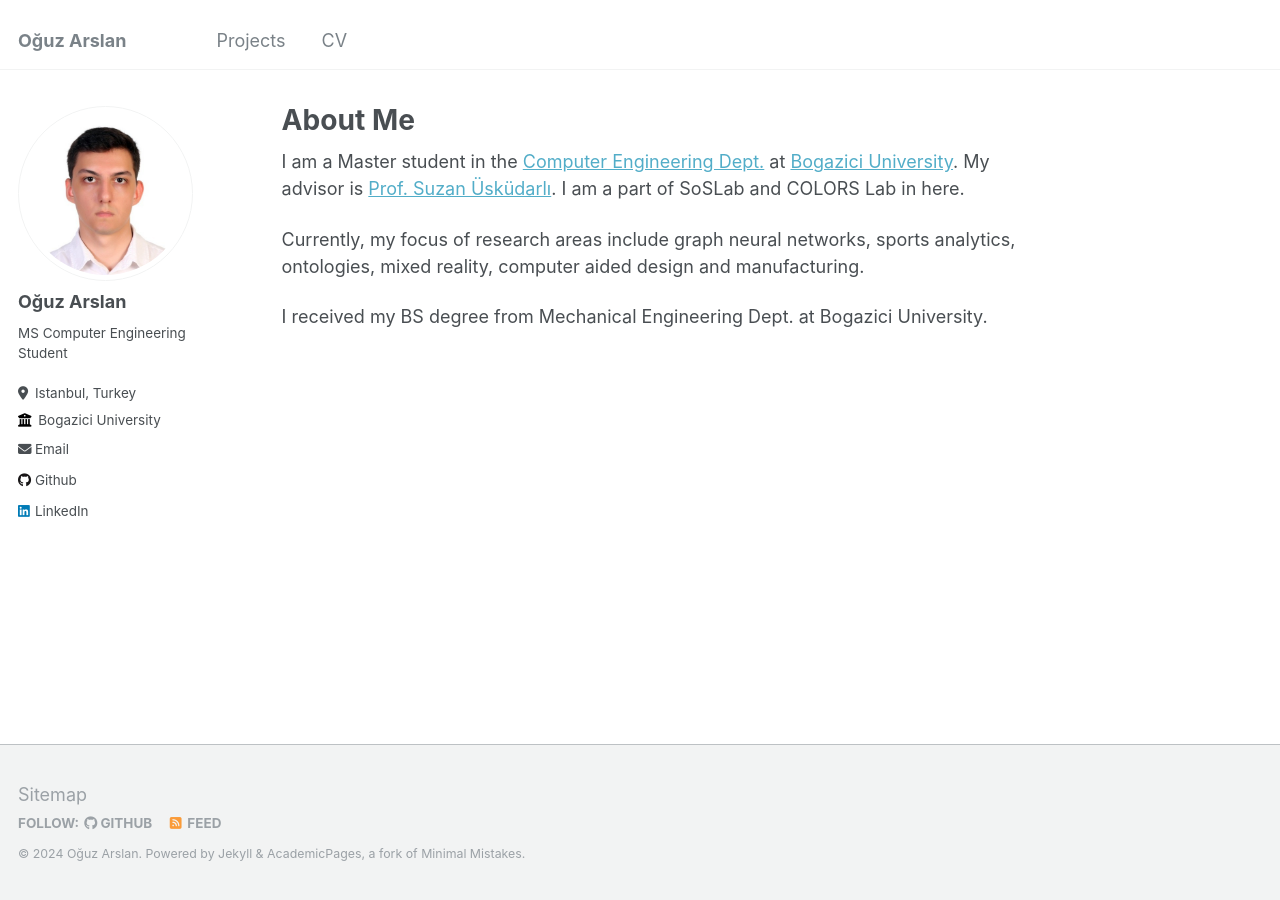
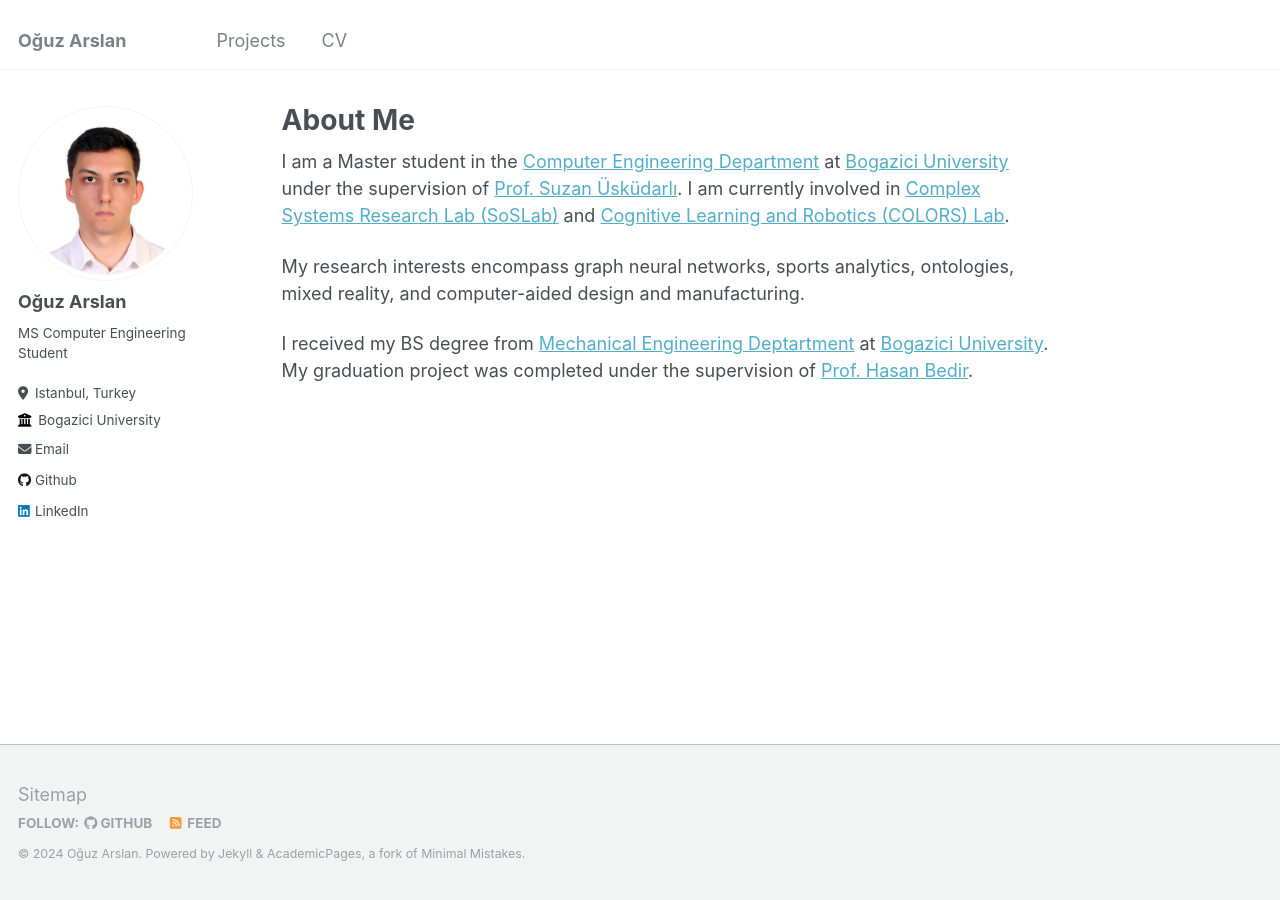
Before and after one commit to Boysle/boysle.github.io, a Jekyll site: the page built from _pages/about.md, in a window 1280 px wide. Built offline with Jekyll 4.4.1, drawn with Linux system fonts in a browser that asks for light colours.

Commit message:
Update about.md

```diff
--- a/_pages/about.md
+++ b/_pages/about.md
@@ -7,8 +7,8 @@ redirect_from:
   - /about.html
 ---
 
-I am a Master student in the [Computer Engineering Dept.](https://www.cmpe.boun.edu.tr/) at [Bogazici University](https://bogazici.edu.tr/en_US). My advisor is [Prof. Suzan Üsküdarlı](https://www.cmpe.boun.edu.tr/tr/people/suzan.uskudarli). I am a part of SoSLab and COLORS Lab in here.
+I am a Master student in the [Computer Engineering Department](https://www.cmpe.boun.edu.tr/) at [Bogazici University](https://bogazici.edu.tr/en_US) under the supervision of [Prof. Suzan Üsküdarlı](https://www.cmpe.boun.edu.tr/tr/people/suzan.uskudarli). I am currently involved in [Complex Systems Research Lab (SoSLab)](http://soslab.cmpe.boun.edu.tr/) and [Cognitive Learning and Robotics (COLORS) Lab](https://colors.cmpe.boun.edu.tr/).
 
-Currently, my focus of research areas include graph neural networks, sports analytics, ontologies, mixed reality, computer aided design and manufacturing.
+My research interests encompass graph neural networks, sports analytics, ontologies, mixed reality, and computer-aided design and manufacturing.
 
-I received my BS degree from Mechanical Engineering Dept. at Bogazici University.
+I received my BS degree from [Mechanical Engineering Deptartment](http://www.me.boun.edu.tr/) at [Bogazici University](https://bogazici.edu.tr/en_US). My graduation project was completed under the supervision of [Prof. Hasan Bedir](http://me.boun.edu.tr/?q=users/hasan-bedir).
```
